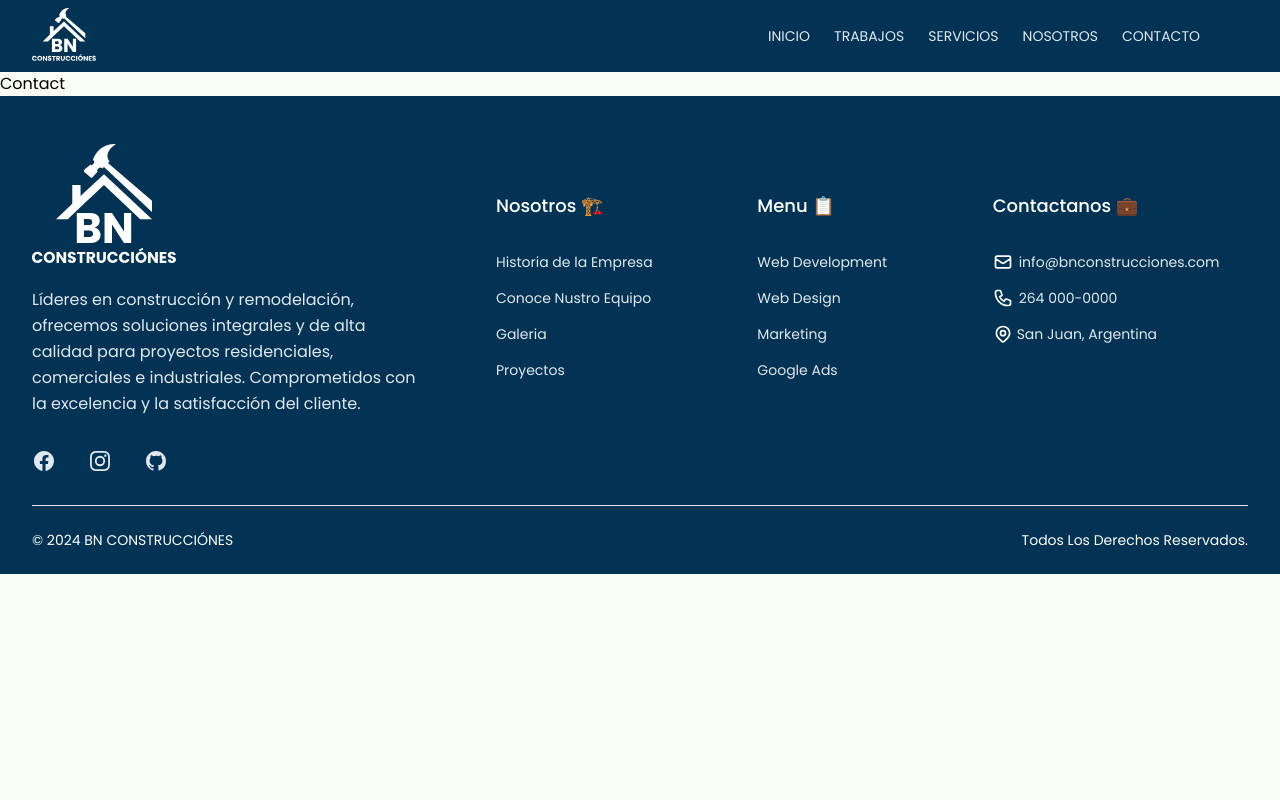
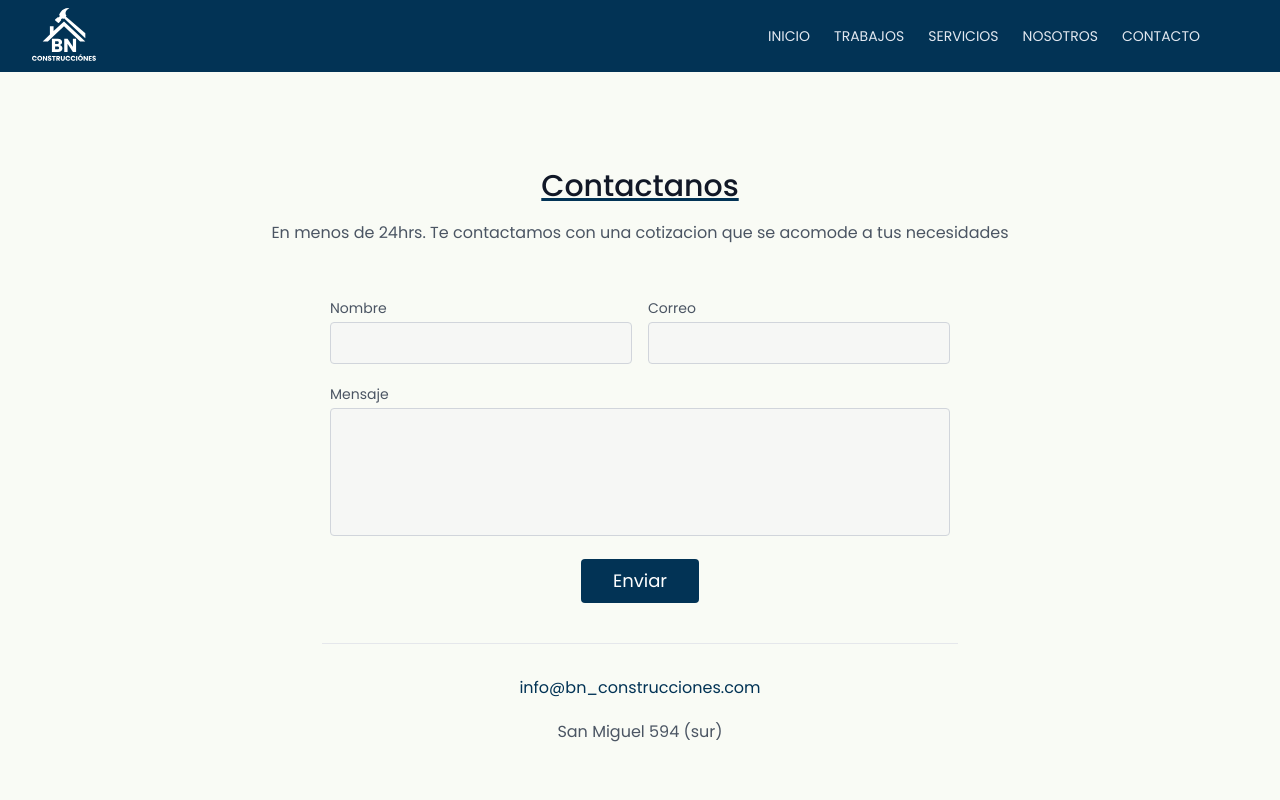
Before and after one commit to marcos15vargas/bn-contrucciones, a React (Vite) app: page /contact in a window 1280 px wide. Shown: the top 800 px of the page. Built offline with nearby package versions, Linux system fonts and the light colour scheme.

Commit message:
implementacion de una seccion de contacto de prueba

```diff
--- a/src/pages/Contact/Contact.jsx
+++ b/src/pages/Contact/Contact.jsx
@@ -1,8 +1,65 @@
-
 const Contact = () => {
   return (
-    <div>Contact</div>
-  )
-}
+    <section className="text-gray-600 body-font relative">
+      <div className="container px-5 py-24 mx-auto">
+        <div className="flex flex-col text-center w-full mb-12">
+          <h1 className="sm:text-3xl text-2xl font-medium title-font mb-4 text-gray-900 underline decoration-azul">
+            Contactanos
+          </h1>
+          <p className="lg:w-2/3 mx-auto leading-relaxed text-base">En menos de 24hrs. Te contactamos con una cotizacion que se acomode a tus necesidades</p>
+        </div>
+        <div className="lg:w-1/2 md:w-2/3 mx-auto">
+          <div className="flex flex-wrap -m-2">
+            <div className="p-2 w-1/2">
+              <div className="relative">
+                <label className="leading-7 text-sm text-gray-600">Nombre</label>
+                <input
+                  type="text"
+                  id="name"
+                  name="name"
+                  className="w-full bg-gray-100 bg-opacity-50 rounded border border-gray-300 focus:border-azul focus:bg-white focus:ring-2 focus:ring-azul/40 text-base outline-none text-gray-700 py-1 px-3 leading-8 transition-colors duration-200 ease-in-out"
+                />
+              </div>
+            </div>
+            <div className="p-2 w-1/2">
+              <div className="relative">
+                <label className="leading-7 text-sm text-gray-600">Correo</label>
+                <input
+                  type="email"
+                  id="email"
+                  name="email"
+                  className="w-full bg-gray-100 bg-opacity-50 rounded border border-gray-300 focus:border-azul focus:bg-white focus:ring-2 focus:ring-azul/40 text-base outline-none text-gray-700 py-1 px-3 leading-8 transition-colors duration-200 ease-in-out"
+                />
+              </div>
+            </div>
+            <div className="p-2 w-full">
+              <div className="relative">
+                <label className="leading-7 text-sm text-gray-600">
+                  Mensaje
+                </label>
+                <textarea
+                  id="message"
+                  name="message"
+                  className="w-full bg-gray-100 bg-opacity-50 rounded border border-gray-300 focus:border-azul focus:bg-white focus:ring-2 focus:ring-azul/40 h-32 text-base outline-none text-gray-700 py-1 px-3 resize-none leading-6 transition-colors duration-200 ease-in-out"
+                ></textarea>
+              </div>
+            </div>
+            <div className="p-2 w-full">
+              <button className="flex mx-auto text-white bg-azul border-0 py-2 px-8 focus:outline-none hover:bg-azul/75 rounded text-lg">
+                Enviar
+              </button>
+            </div>
+            <div className="p-2 w-full pt-8 mt-8 border-t border-gray-200 text-center">
+              <a className="text-azul">info@bn_construcciones.com</a>
+              <p className="leading-normal my-5">
+                San Miguel 594 (sur)
+              </p>
+            </div>
+          </div>
+        </div>
+      </div>
+    </section>
+  );
+};
 
-export default Contact
+export default Contact;
```
